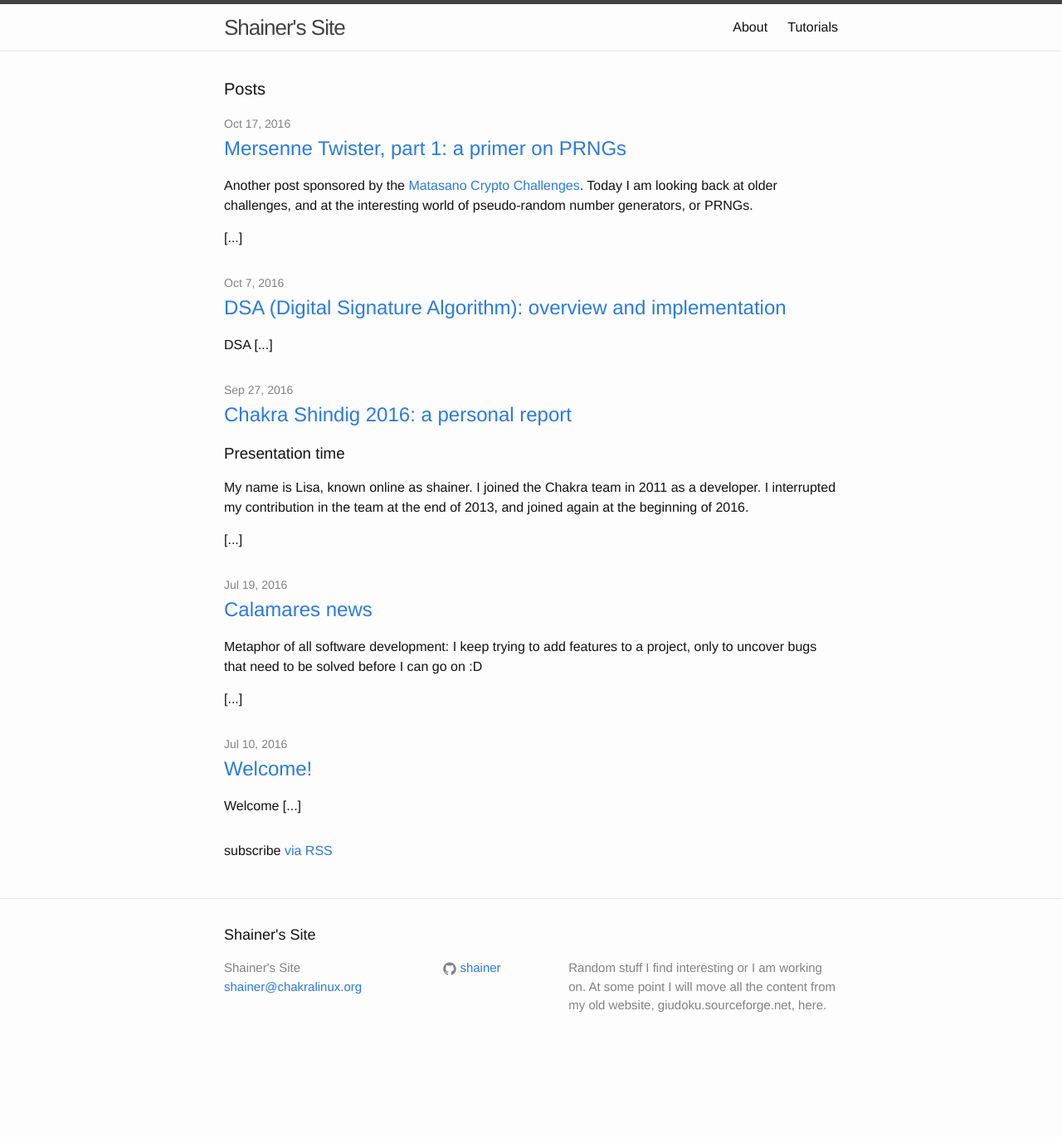
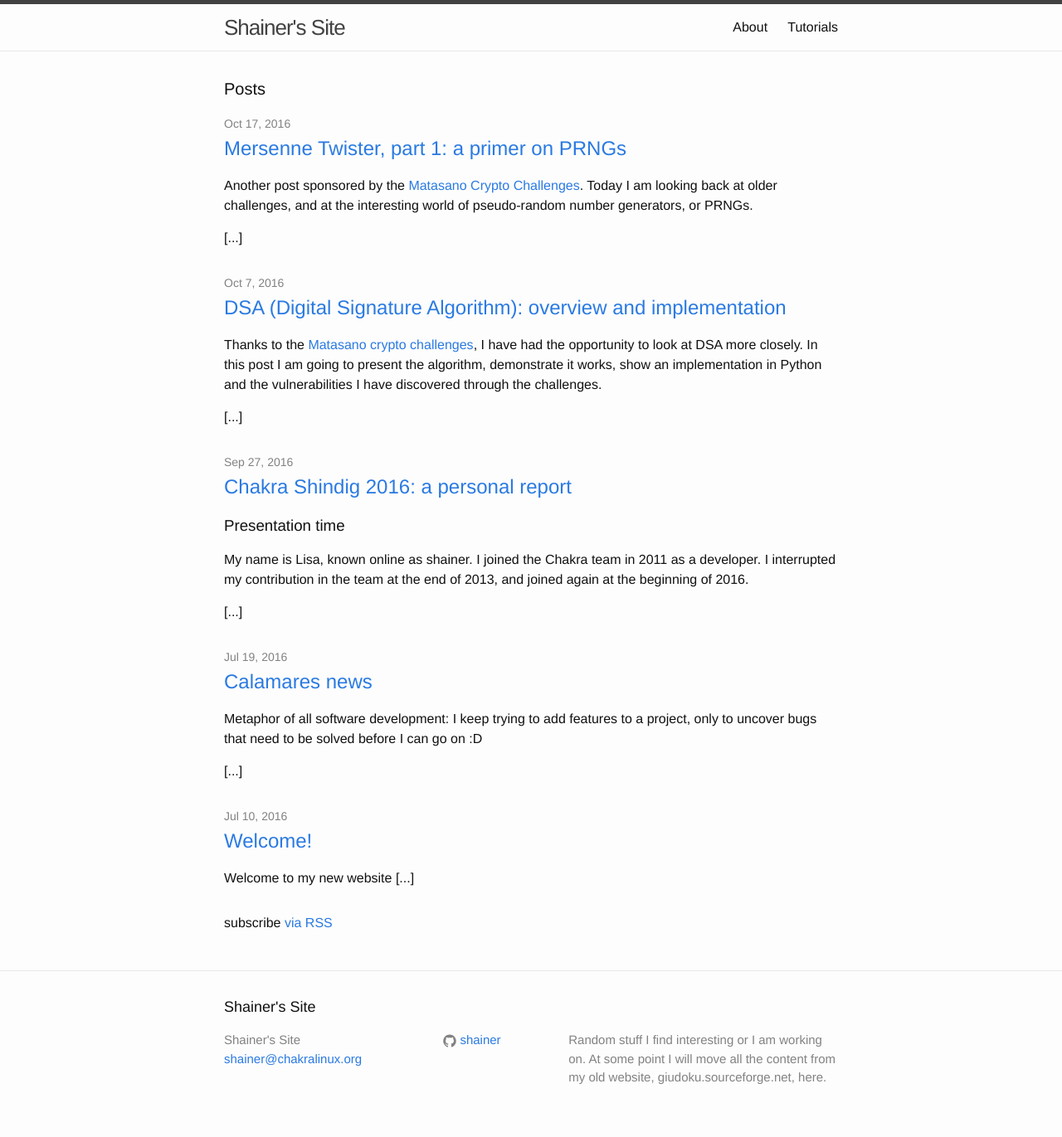
Before and after one commit to shainer/shainer.github.io, a Jekyll site: the page built from index.html, in a window 1280 px wide. Shown: the whole page at 83% size. Built offline with Jekyll 4.4.1, drawn with Linux system fonts in a browser that asks for light colours; the list of posts is cut into pages by our own code; before the commit the page ends 1284 px from its top, so only the background shows below that.

Commit message:
Correct existing excerpts.

```diff
--- a/_posts/2016-07-10-welcome-to-jekyll.markdown
+++ b/_posts/2016-07-10-welcome-to-jekyll.markdown
@@ -2,7 +2,7 @@
 layout: post
 title:  "Welcome!"
 date:   2016-07-10 12:56:07 +0100
-excerpt: "Welcome"
+excerpt: "Welcome to my new website"
 categories: fun
 ---
 Hello. With time and patience this is going to become the successor to my [original website](http://giudoku.sourceforge.net).
```
Also changed, not shown: _posts/2016-10-07-dsa.md (+0 -1 lines).
